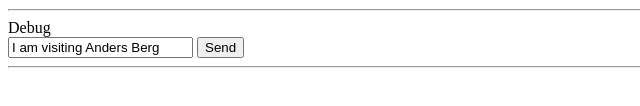
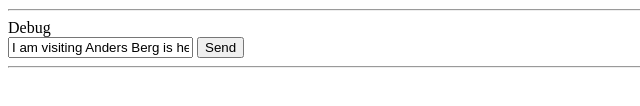
Before and after one commit to andersberg/the-butler, a website: page client/index.html in a window 1280 px wide. Shown: the part 262-368 px from the top of the page, 0-640 px from the left. Drawn offline with Linux system fonts and the light colour scheme.

Commit message:
Add more complex debug message

```diff
--- a/client/index.html
+++ b/client/index.html
@@ -30,7 +30,7 @@
     <form>
         <label for="input">Debug</label>
         <br>
-        <input id="input" type="text" placeholder="Type here..." value="I am visiting Anders Berg">
+        <input id="input" type="text" placeholder="Type here..." value="I am visiting Anders Berg is he in?">
         <button id="sendBtn">Send</button>
     </form>
 
```
